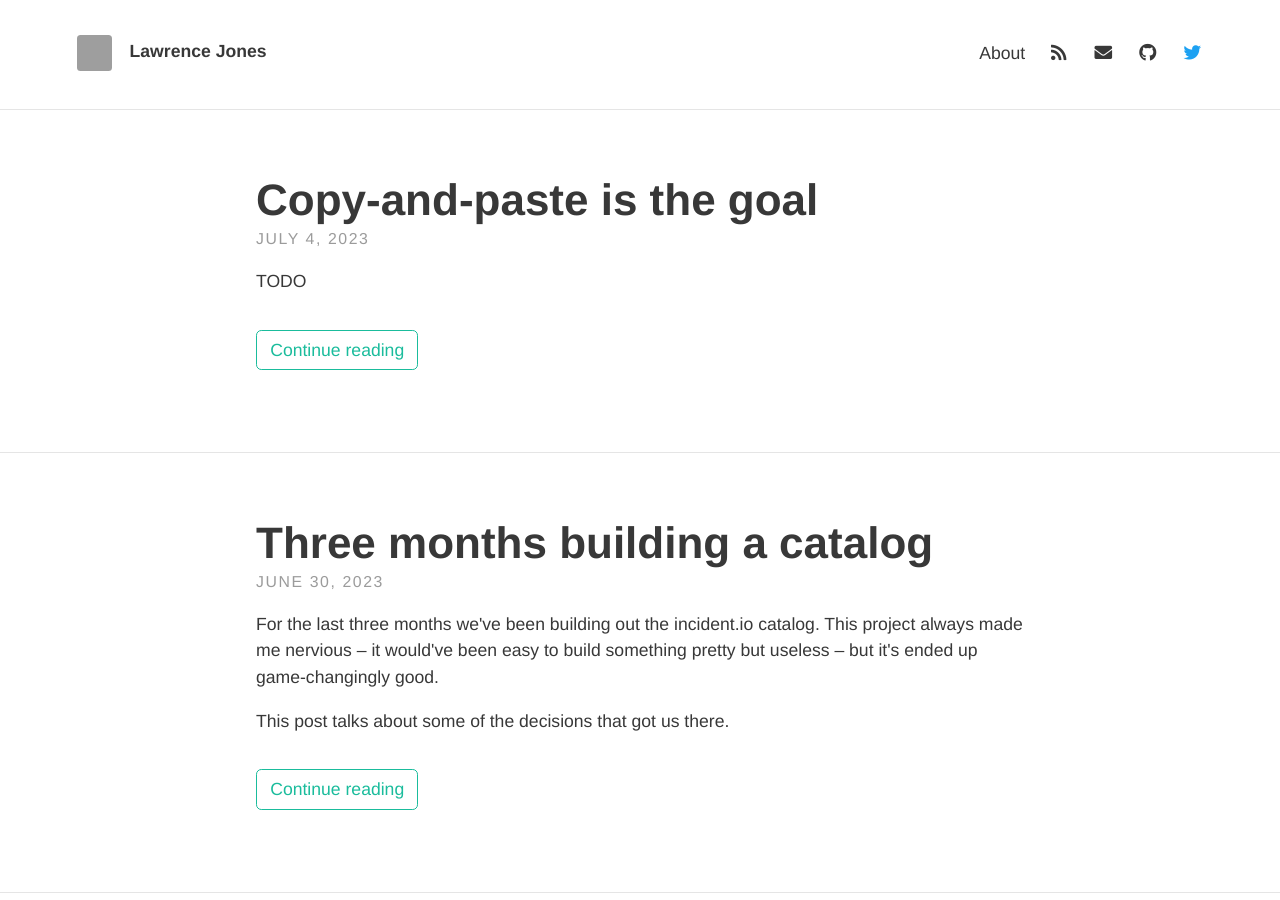
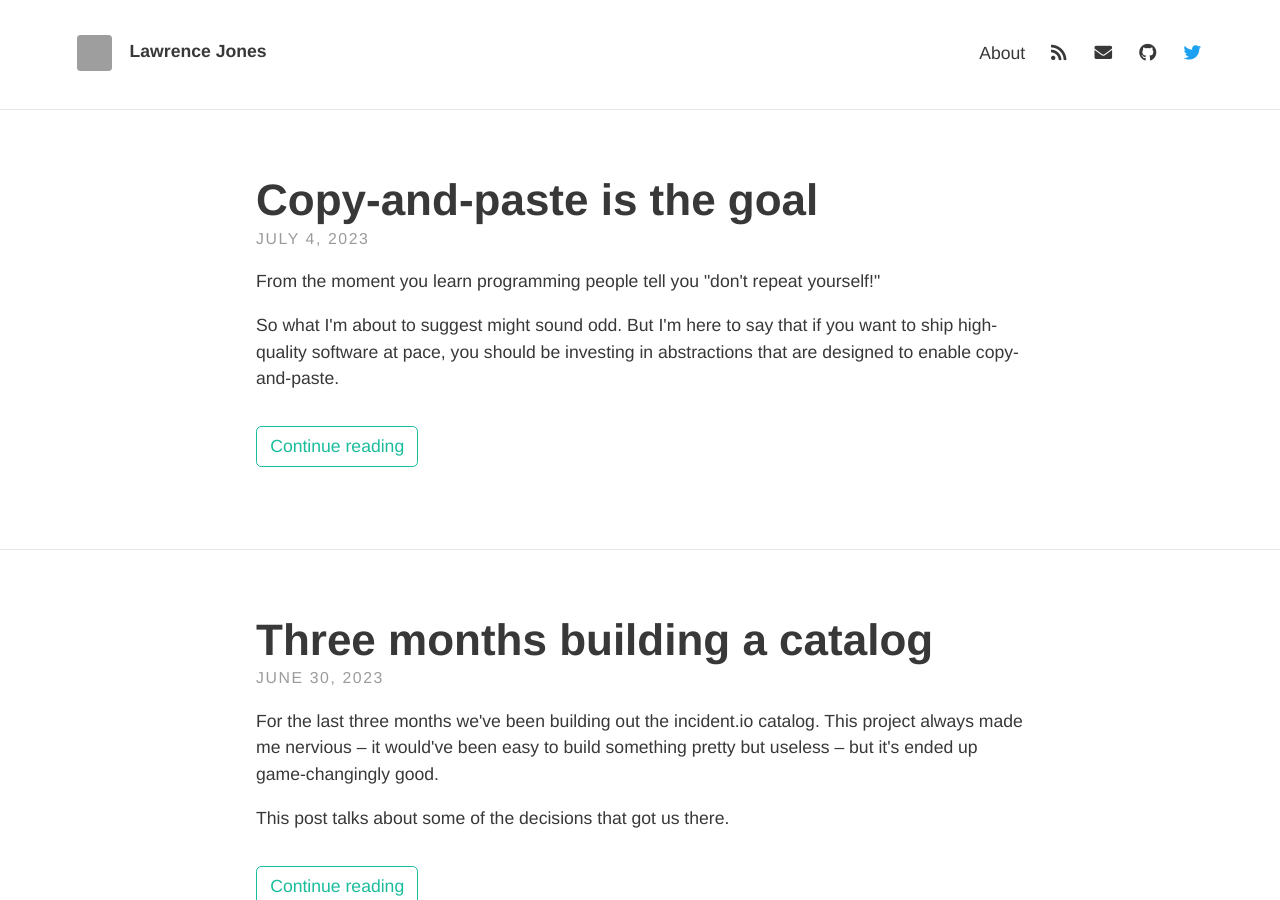
Before and after one commit to samstarling/blog.lawrencejones.dev, a Jekyll site: the page built from index.html, in a window 1280 px wide and 900 px high. Built offline with Jekyll 4.4.1, drawn with Linux system fonts in a browser that asks for light colours; nearby versions of some CDN libraries; some web fonts are replaced; the list of posts is cut into pages by our own code; comment, search, counter and statistics services are not loaded; grey boxes are pictures that could not be loaded.

Commit message:
Summary and picture

```diff
--- a/_posts/2023-07-04-copy-paste.md
+++ b/_posts/2023-07-04-copy-paste.md
@@ -2,12 +2,18 @@
 layout: post
 title:  "Copy-and-paste is the goal"
 date:   "2023-07-04 12:00:00 +0000"
-image:  /assets/images/copy-paste.png
+image:  /assets/images/copy-paste-code.png
 tags:
   - engineering
 excerpt: |
   <p>
-    TODO
+    From the moment you learn programming people tell you "don't repeat
+    yourself!"
+  </p>
+  <p>
+    So what I'm about to suggest might sound odd. But I'm here to say that if
+    you want to ship high-quality software at pace, you should be investing in
+    abstractions that are designed to enable copy-and-paste.
   </p>
 ---
 
```
